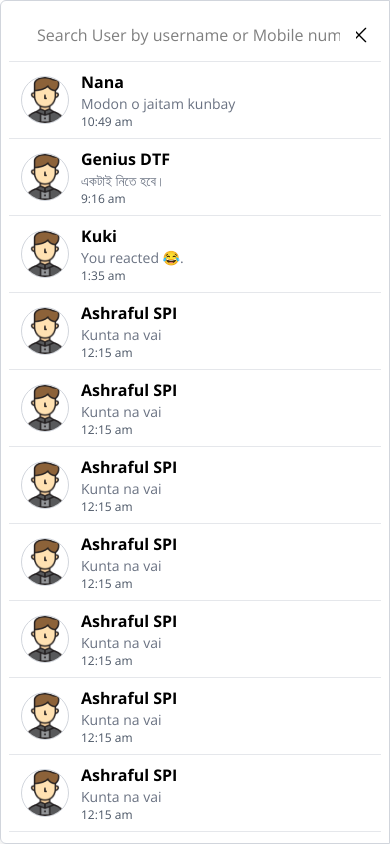
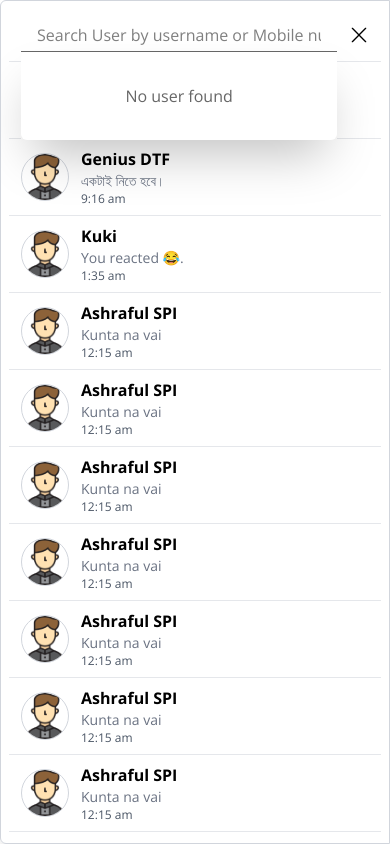
Before and after one commit to MahdiHDev/chat-app, a React (Vite) app: page / in a window 390 px wide. Both pictures are taken after a click on the button 359 px from the left and 35 px from the top of the page. Built offline with nearby package versions, Linux system fonts and the light colour scheme.

Commit message:
integrate with searchbyuser or searchbymobilenumber

```diff
--- a/src/pages/Home.jsx
+++ b/src/pages/Home.jsx
@@ -1,4 +1,5 @@
-import { useState } from 'react';
+import axios from 'axios';
+import { useEffect, useState } from 'react';
 import { FaArrowLeft } from 'react-icons/fa';
 import { IoMdSend } from 'react-icons/io';
 import { IoSearchOutline } from 'react-icons/io5';
@@ -8,6 +9,31 @@ import logo from '../../public/user1.png';
 const Home = () => {
     const [activeChat, setActiveChat] = useState(null);
     const [showSearch, setShowSearch] = useState(false);
+    const [searchValue, setSearchValue] = useState('');
+    const [searchResult, setSearchResult] = useState([]);
+
+    useEffect(() => {
+        const delayDebounce = setTimeout(() => {
+            if (searchValue.trim() !== '') {
+                getUser(searchValue);
+            } else {
+                setSearchResult([]);
+            }
+        }, 500); // wait 500ms after user stops typing
+
+        return () => clearTimeout(delayDebounce);
+    }, [searchValue]);
+
+    const getUser = async (query) => {
+        try {
+            const res = await axios.get(
+                `http://localhost:3000/user/searchUser?query=${query}`
+            );
+            setSearchResult(res.data);
+        } catch (error) {
+            console.log('Failed to fetch users', error);
+        }
+    };
 
     const chats = [
         {
@@ -99,14 +125,52 @@ const Home = () => {
                 }`}
             >
                 <div className="flex justify-between items-center p-3 border-b border-gray-200 relative">
-                    <div className="absolute top-[20%] bg-white z-[999] w-[90%]">
+                    <div
+                        className={`absolute top-[20%] bg-white z-[999] w-[85%] ${
+                            showSearch ? 'block' : 'hidden'
+                        }`}
+                    >
                         <input
-                            className={`w-full px-4 py-1 outline-0 border-0 ${
-                                showSearch ? 'block' : 'hidden'
-                            }`}
+                            className={`w-full px-4 py-1 outline-0 border-0 border-b border-[#666]`}
                             type="text"
+                            value={searchValue}
+                            onChange={(e) => setSearchValue(e.target.value)}
                             placeholder="Search User by username or Mobile number"
                         />
+
+                        <div className="box shadow-2xl p-4 rounded-md">
+                            <div>
+                                {searchResult.length > 0 ? (
+                                    searchResult.map((user, idx) => (
+                                        <div
+                                            key={idx}
+                                            className="flex items-center gap-3 pt-2 border-b border-[#666] py-1"
+                                        >
+                                            <img
+                                                className="w-12 h-12 rounded-full border border-gray-300"
+                                                src={user.avatar}
+                                                alt=""
+                                            />
+                                            <div>
+                                                <div className="font-bold">
+                                                    {user.name}
+                                                </div>
+                                                {/* <div className="text-sm text-gray-500">
+                                                message
+                                            </div>
+                                            <div className="text-xs text-gray-600">
+                                                time
+                                            </div> */}
+                                            </div>
+                                        </div>
+                                    ))
+                                ) : (
+                                    <p className="text-center text-[#666] p-4">
+                                        No user found
+                                    </p>
+                                )}
+                            </div>
+                        </div>
                     </div>
                     <div className="font-bold text-lg">Chats</div>
                     <button
```
